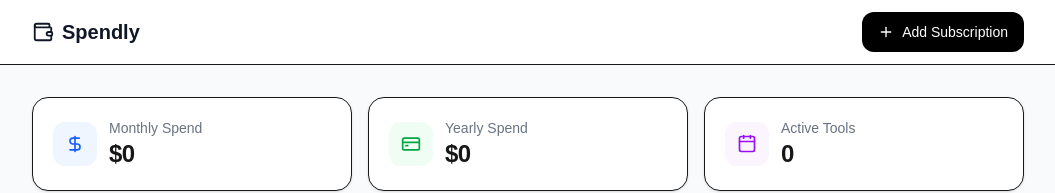
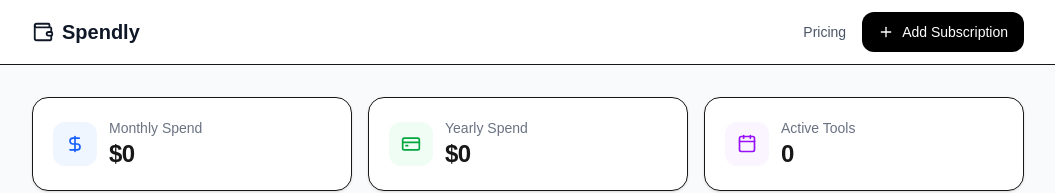
Before and after one commit to sbrstone786-cloud/spendly, a Next.js app: page /dashboard in a window 1280 px wide. Shown: the top 193 px of the page, without its empty margins (112-1167 px from the left). Built offline with nearby package versions, Linux system fonts and the light colour scheme.

Commit message:
update navbar

```diff
--- a/app/dashboard/page.tsx
+++ b/app/dashboard/page.tsx
@@ -133,6 +133,13 @@
       <Wallet size={22} />
       Spendly
     </Link>
+    <div className="flex items-center gap-4">
+      <Link
+        href="/pricing"
+        className="text-sm font-medium text-gray-600 hover:text-gray-900"
+      >
+        Pricing
+      </Link>
       <button
         onClick={openAddForm}
         className="flex items-center gap-2 bg-black text-white text-sm font-medium px-4 py-2.5 rounded-xl hover:bg-gray-800 transition"
@@ -140,6 +147,7 @@
         <Plus size={16} />
         Add Subscription
       </button>
+    </div>
   </div>
 </nav>
 
```
Lines whose indentation alone changed are shown as unchanged.
